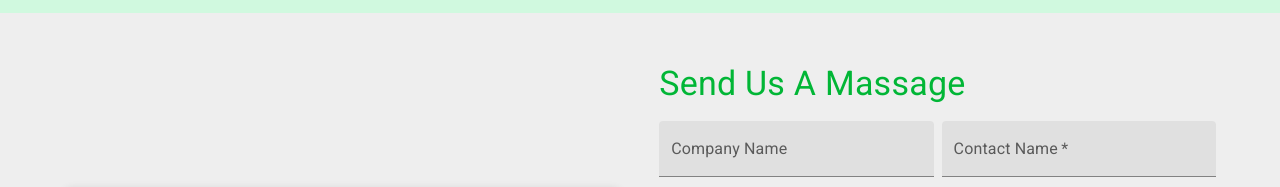
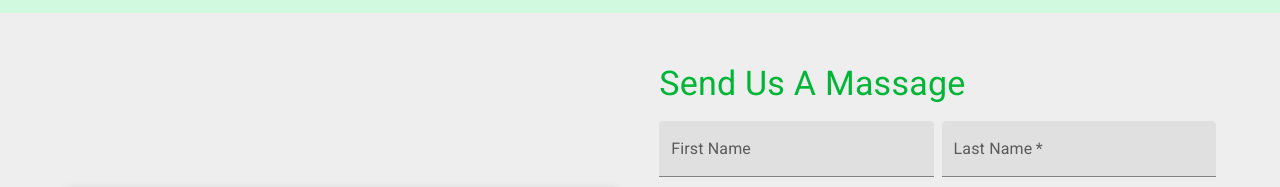
Before and after one commit to Mojtaba-Kazmi/aux-cash-for-cars-sydney, a Next.js app: page / in a window 1280 px wide. Shown: the part 4680-4867 px from the top of the page. Built offline with nearby package versions, Linux system fonts and the light colour scheme.

Commit message:
Updated contact form

```diff
--- a/components/ContactForm.js
+++ b/components/ContactForm.js
@@ -22,16 +22,16 @@ const ContactForm = () => {
         <TextField
           fullWidth
           id="outlined-basic"
-          label="Company Name"
-          name="Company Name"
+          label="First Name"
+          name="First Name"
           type="text"
           variant="filled"
         />
         <TextField
           fullWidth
           id="outlined-basic"
-          label="Contact Name"
-          name="Contact Name"
+          label="Last Name"
+          name="Last Name"
           type='text'
           required
           variant="filled"
@@ -49,6 +49,7 @@ const ContactForm = () => {
         id="outlined-basic"
         label="Email"
         type='email'
+        name='Email'
         required
         variant="filled"
      />
```
